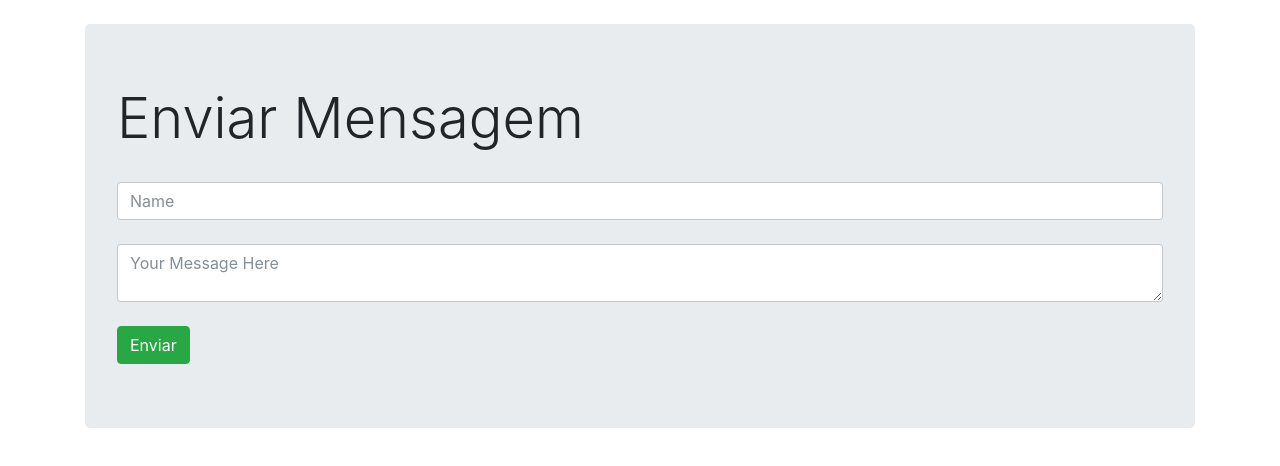
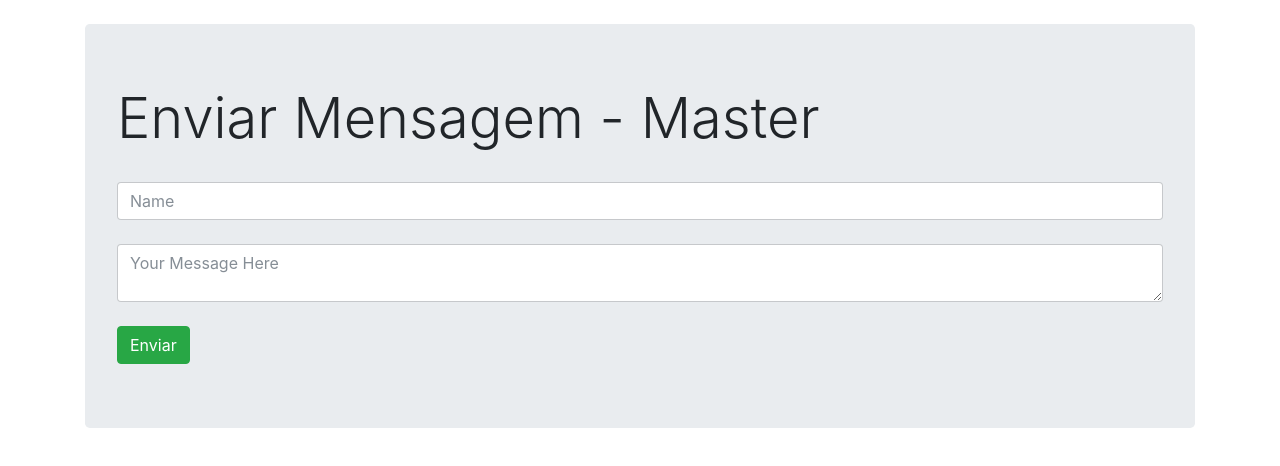
Before and after one commit to rscop/exops-teste-renatoscop, a website: page index.html in a window 1280 px wide. Drawn offline with nearby package versions, Linux system fonts and the light colour scheme; no server answers.

Commit message:
backtomaster -cB master

```diff
--- a/index.html
+++ b/index.html
@@ -1,7 +1,7 @@
 <!DOCTYPE html>
 <html>
 <head>
-  <title>My First Node App</title>
+  <title>Master - Chat</title>
   <link rel="stylesheet" href="https://maxcdn.bootstrapcdn.com/bootstrap/4.0.0-beta/css/bootstrap.min.css" integrity="sha384-/Y6pD6FV/Vv2HJnA6t+vslU6fwYXjCFtcEpHbNJ0lyAFsXTsjBbfaDjzALeQsN6M" crossorigin="anonymous">
   <script src="https://code.jquery.com/jquery-3.2.1.min.js" crossorigin="anonymous"></script>
   <script src="https://cdnjs.cloudflare.com/ajax/libs/popper.js/1.11.0/umd/popper.min.js" integrity="sha384-b/U6ypiBEHpOf/4+1nzFpr53nxSS+GLCkfwBdFNTxtclqqenISfwAzpKaMNFNmj4" crossorigin="anonymous"></script>
@@ -15,7 +15,7 @@
 <div class="container">
     <br>
     <div class="jumbotron">
-        <h1 class="display-4">Enviar Mensagem</h1>
+        <h1 class="display-4">Enviar Mensagem - Master</h1>
         <br>
         <input id = "name" class="form-control" placeholder="Name">
         <br>
```
